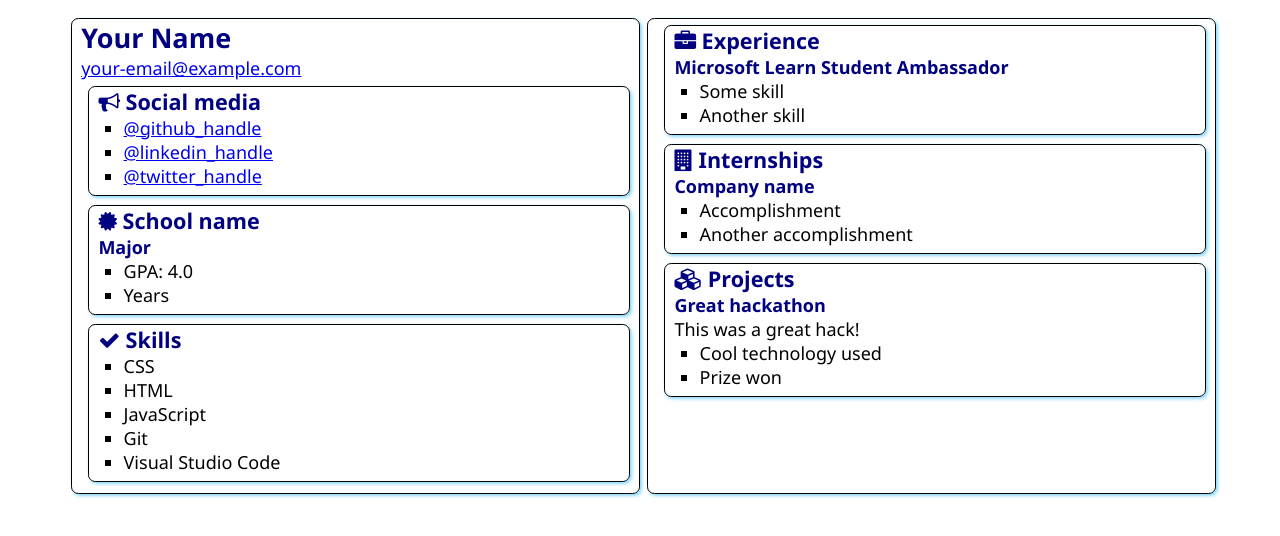
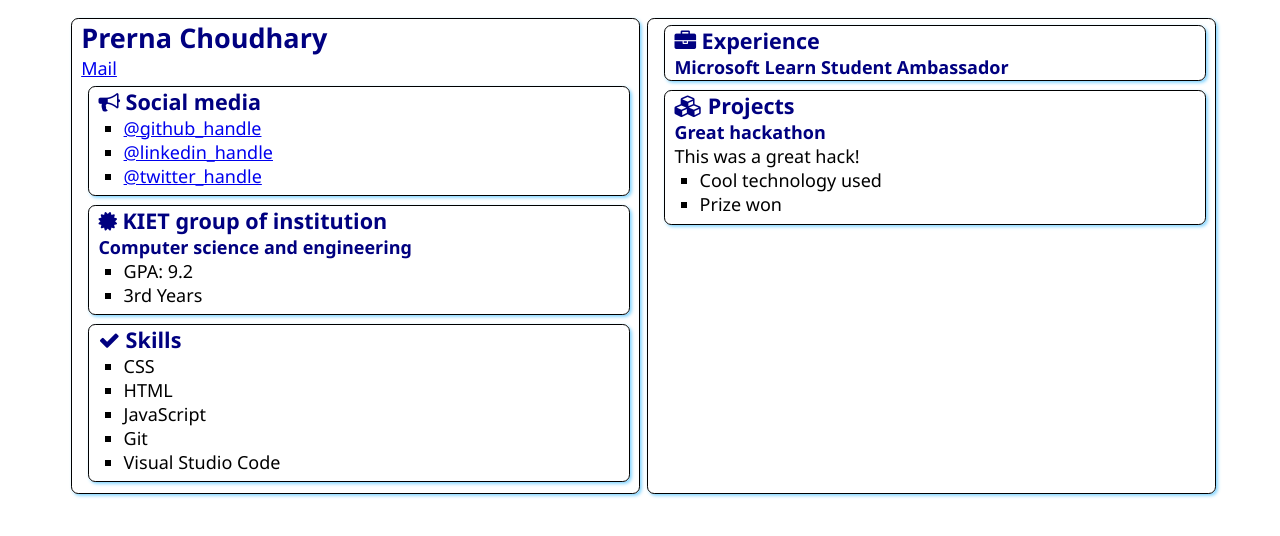
Before and after one commit to PRERNA-CHOUDHARY/SATechnicalOnboarding, a plain HTML site: page src/index.html in a window 1280 px wide. Drawn offline with Linux system fonts and the light colour scheme.

Commit message:
Update index.html

```diff
--- a/src/index.html
+++ b/src/index.html
@@ -12,8 +12,8 @@
 <body>
     <main>
         <article class="box">
-            <h1>Your Name</h1>
-            <div><a href="mailto:your.email@example.com">your-email@example.com</a></div>
+            <h1>Prerna Choudhary</h1>
+            <div><a href="mailto:choudharyprerna4493@gamil.com">Mail</a></div>
 
             <section class="box">
                 <h2>
@@ -21,9 +21,9 @@
                     Social media
                 </h2>
                 <ul>
-                    <li><a href="https://github.com/<handle>">@github_handle</a></li>
-                    <li><a href="https://linkedin.com/in/<handle>">@linkedin_handle</a></li>
-                    <li><a href="https://twitter.com/<handle>">@twitter_handle</a></li>
+                    <li><a href="https://github.com/PRERNA-CHOUDHARY">@github_handle</a></li>
+                    <li><a href="https://linkedin.com/in/prerna-choudhary-31837a1bb">@linkedin_handle</a></li>
+                    <li><a href="https://twitter.com/___PRERNA___">@twitter_handle</a></li>
                 </ul>
             </section>
 
@@ -31,12 +31,12 @@
                 <div class="education">
                     <h2>
                         <i class="fa fa-certificate" aria-hidden="true"></i>
-                        School name
+                        KIET group of institution
                     </h2>
-                    <h3>Major</h3>
+                    <h3>Computer science and engineering</h3>
                     <ul>
-                        <li>GPA: 4.0</li>
-                        <li>Years</li>
+                        <li>GPA: 9.2</li>
+                        <li>3rd Years</li>
                     </ul>
                 </div>
             </section>
@@ -62,23 +62,9 @@
                     Experience
                 </h2>
                 <h3>Microsoft Learn Student Ambassador</h3>
-                <ul>
-                    <li>Some skill</li>
-                    <li>Another skill</li>
-                </ul>
+
             </section>
-            <section class="box">
-                <h2>
-                    <i class="fa fa-building" aria-hidden="true"></i>
-                    Internships
-                </h2>
 
-                <h3>Company name</h3>
-                <ul>
-                    <li>Accomplishment</li>
-                    <li>Another accomplishment</li>
-                </ul>
-            </section>
             <section class="box">
                 <h2>
                     <i class="fa fa-cubes" aria-hidden="true"></i>
```
